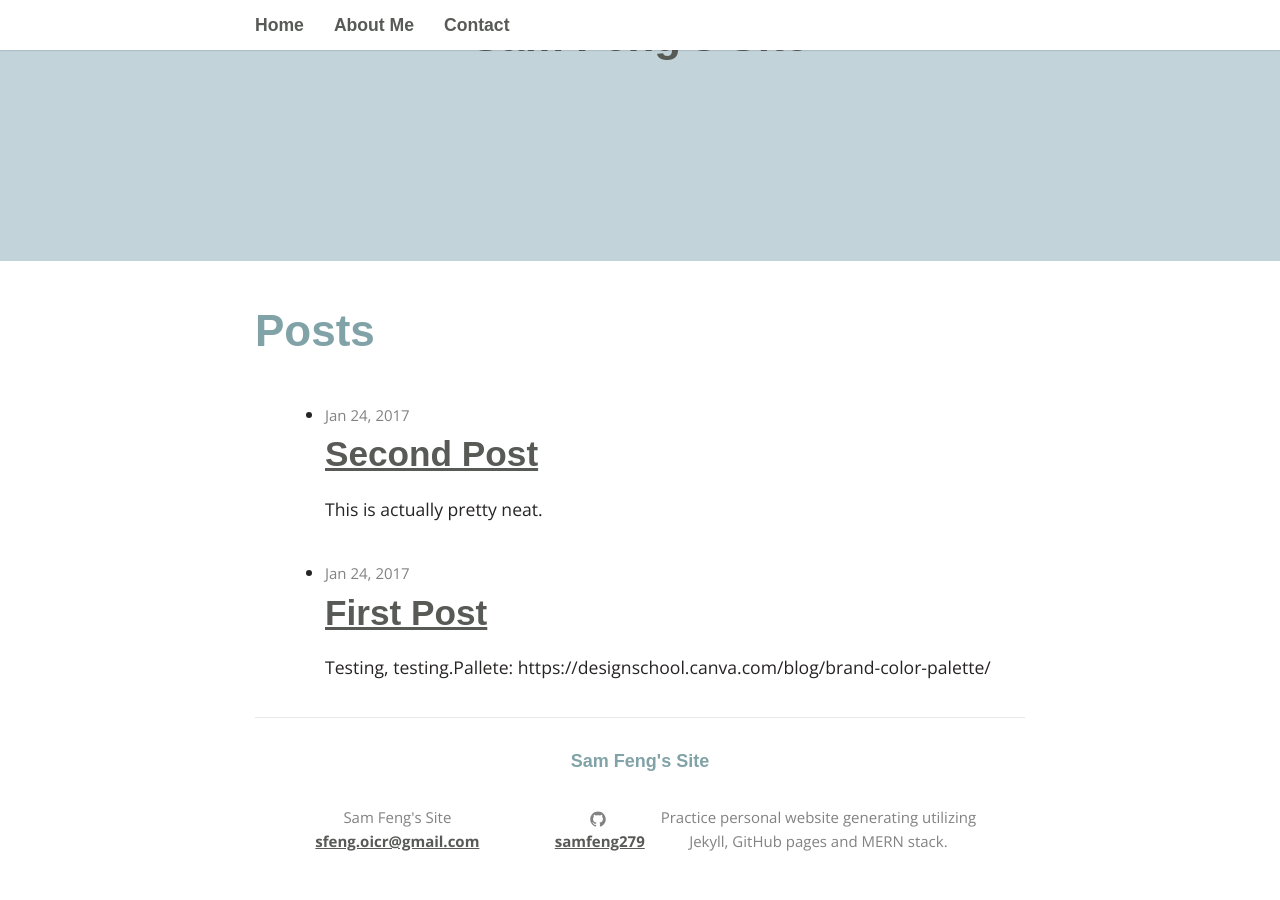
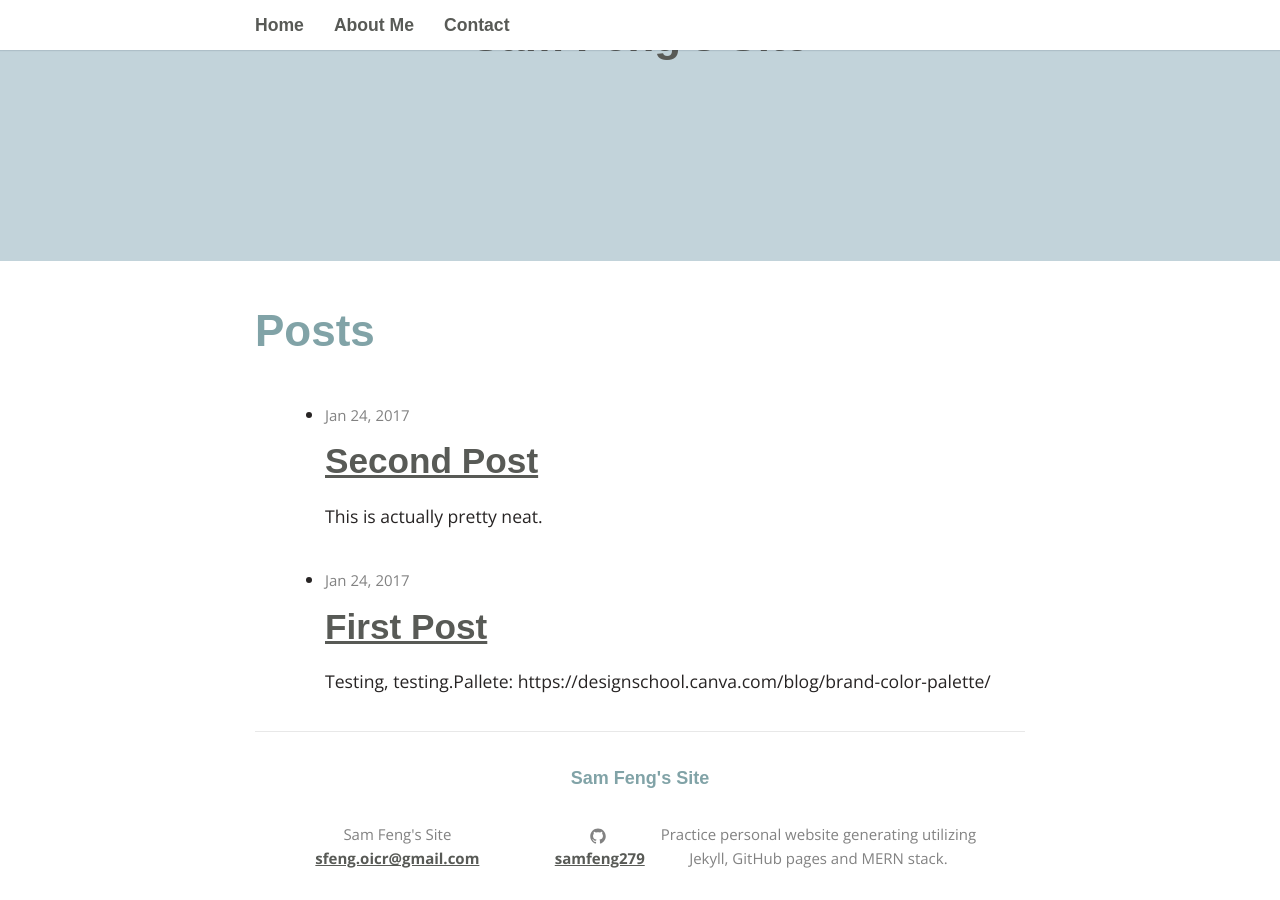
Before and after one commit to samfeng279/samfeng279.github.io, a Jekyll site: the page built from index.html, in a window 1280 px wide and 900 px high, scrolled down 239 px. Built offline with Jekyll 4.4.1, drawn with Linux system fonts in a browser that asks for light colours; some web fonts are replaced.

Commit message:
Update _layout.scss

```diff
--- a/_sass/_layout.scss
+++ b/_sass/_layout.scss
@@ -25,7 +25,7 @@ h1 {
 }
 h2 {
 	font-size: 2em;
-	-webkit-margin-before: 0em;
+	-webkit-margin-before: 0.2em;
 	-webkit-margin-after: 0.4em;
 }
 headline {
```
